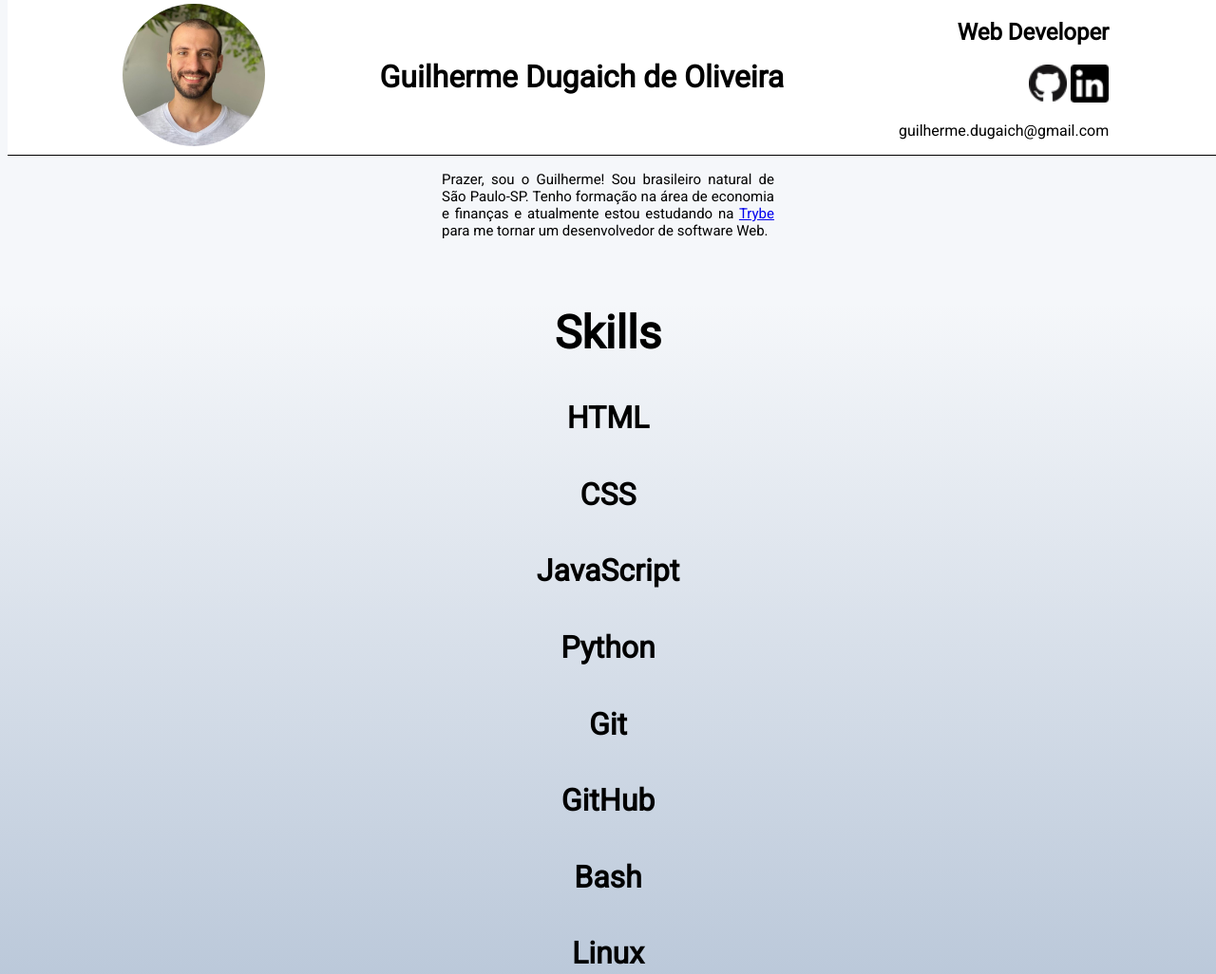
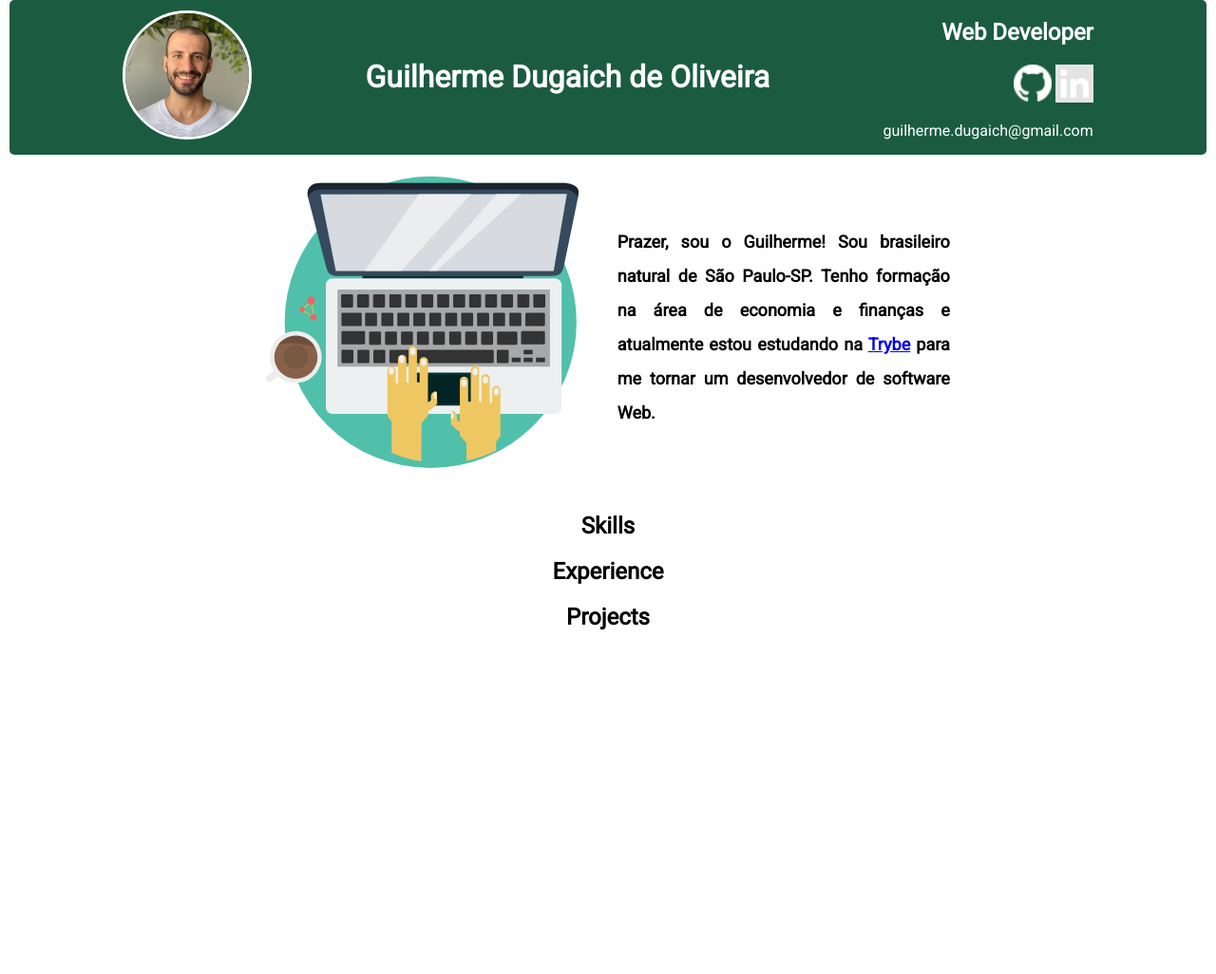
Before and after one commit to guidugaich/guidugaich.github.io, a plain HTML site: page index.html in a window 1280 px wide. Shown: the whole page at 95% size. After the commit the page ends 800 px from the top, so only its background shows below. Drawn offline with Linux system fonts and the light colour scheme.

Commit message:
Initial changes - aligning elements in the header and in the first section #landing-section

```diff
--- a/index.html
+++ b/index.html
@@ -14,27 +14,29 @@
             <div class='contact'>
                 <h2>Web Developer</h2>
                 <div class='icons'>
-                    <a href='https://github.com/guidugaich' target="_blank" rel="noopener noreferrer"><img src='images/GitHub-Mark-32px.png'></a>
-                    <a href='https://www.linkedin.com/in/guilherme-dugaich-oliveira' target="_blank" rel="noopener noreferrer"><img src='images/linkedin-logo.png'></a>
+                    <a href='https://github.com/guidugaich' target="_blank" rel="noopener noreferrer"><img src='images/GitHub-Mark-Light-32px.png
+                        '></a>
+                    <a href='https://www.linkedin.com/in/guilherme-dugaich-oliveira' target="_blank" rel="noopener noreferrer"><img src='images/linkedin-logo-white.png'></a>
                 </div>
                 <p>guilherme.dugaich@gmail.com</p>
             </div>
         </header>
 
         <div class='main'>
-            <p id='summary'>Prazer, sou o Guilherme! Sou brasileiro natural de São Paulo-SP. Tenho formação na área de economia e finanças e atualmente estou estudando na <a href='https://betrybe.com' target='_blank'>Trybe</a> para me tornar um desenvolvedor de software Web.</p>
+            <section class='landing-section'>
+                <img src='images/icon-web-dev.svg' id='icon-web-dev'>
+                <p id='intro'>Prazer, sou o Guilherme! Sou brasileiro natural de São Paulo-SP. Tenho formação na área de economia e finanças e atualmente estou estudando na <a href='https://betrybe.com' target='_blank'>Trybe</a> para me tornar um desenvolvedor de software Web.</p>
+            </section>
 
-            <div class=skills>
+            <section class=skills>
                 <h2>Skills</h2>
-                <h4>HTML</h4>
-                <h4>CSS</h4>
-                <h4>JavaScript</h4>
-                <h4>Python</h4>
-                <h4>Git</h4>
-                <h4>GitHub</h4>
-                <h4>Bash</h4>
-                <h4>Linux</h4>
-            </div>
+            </section>
+            <section class = 'experience'>
+                <h2>Experience</h2>
+            </section>
+            <section class = 'Projects'>
+                <h2>Projects</h2>
+            </section>
         </div>
     </body>
 </html>
--- a/style.css
+++ b/style.css
@@ -1,36 +1,34 @@
  html {
      font-family: Roboto;
      font-weight: lighter;
-     background-image: linear-gradient(0deg,#b8c6d8 0%, #f5f7fa 70%);
  }
 
  .upperpage {
-    width: 100%;
     display: flex;
     flex-direction: row;
     align-items: center;
     justify-content: space-evenly;
-    overflow: hidden;
+    /* overflow: hidden; */
     position: fixed;
     top: 0;
-    border-bottom: 1px solid black;
-    background-color: white;
-
- }
-
- h1 {
-    color: black;
+    right: 10px;
+    left: 10px;
+    background-color: #1b5c40;
+    color: white;
+    border-radius: 5px;
+    min-width: 800px;
  }
 
 #profile-pic {
     border-radius:50%;
-    width: 150px;
+    width: 130px;
     height: auto;
-    text-align: left;
+    /* text-align: left; */
+    border: 3px solid white;
 }
 
  .contact {
-     color: black;
+     color: white;
      text-align: right;
      display: flex;
      flex-direction: column;
@@ -45,20 +43,28 @@
  }
 
  .main {
-     margin-top: 150px;
+     margin-top: 170px;
+     text-align: center;
  }
 
- #summary {
-     text-align: justify;
-     text-justify: auto;
+ .landing-section {
+     display: flex;
+     flex-direction: row;
+     align-items: center;
+     justify-content: space-evenly;
+     margin-left: 20%;
+     margin-right: 20%;
+ }
+
+ #icon-web-dev {
+     width: 350px;
+ }
+
+ #intro {
      font-size: 15px;
-     padding-top: 30px;
-     padding-bottom: 30px;
      width: 350px;
-     margin: auto;
+     line-height: 2;
+     font-size: 18px;
+     font-weight: 1000;
+     text-align:justify;
     }
-
-.skills {
-    text-align: center;
-    font-size: 2em;
-}
```
